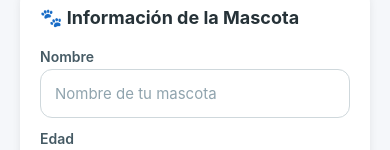
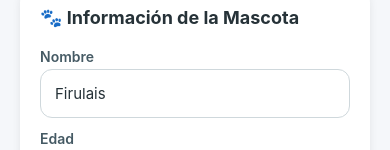
Before and after one commit to mjsalinas/PrimerExamenMovil60, a React Native app in the folder PetCareMini/: screen /Profile in a window 390 px wide. Shown: the part 305-455 px from the top of the page. Built offline with nearby package versions, Linux system fonts and the light colour scheme.

Commit message:
se enlazó value del campo nombre al estado profile.name, se corrigió prop error del campo edad pasando ageError en lugar de string vacío para mostrar validación

```diff
--- a/PetCareMini/src/screens/ProfileScreen.tsx
+++ b/PetCareMini/src/screens/ProfileScreen.tsx
@@ -67,7 +67,7 @@ export default function ProfileScreen({ navigation }: any) {
 
         <Text style={styles.label}>Nombre</Text>
         <CustomInput
-          value={''}
+          value={profile.name}
           placeholder="Nombre de tu mascota"
           onChangeText={(v) => {
             setEditing(true);
@@ -84,7 +84,7 @@ export default function ProfileScreen({ navigation }: any) {
             updateField('age', v);
           }}
           type="number"
-          error={""}
+          error={ageError}
         />
 
         <Text style={styles.label}>Tipo / Raza</Text>
```
